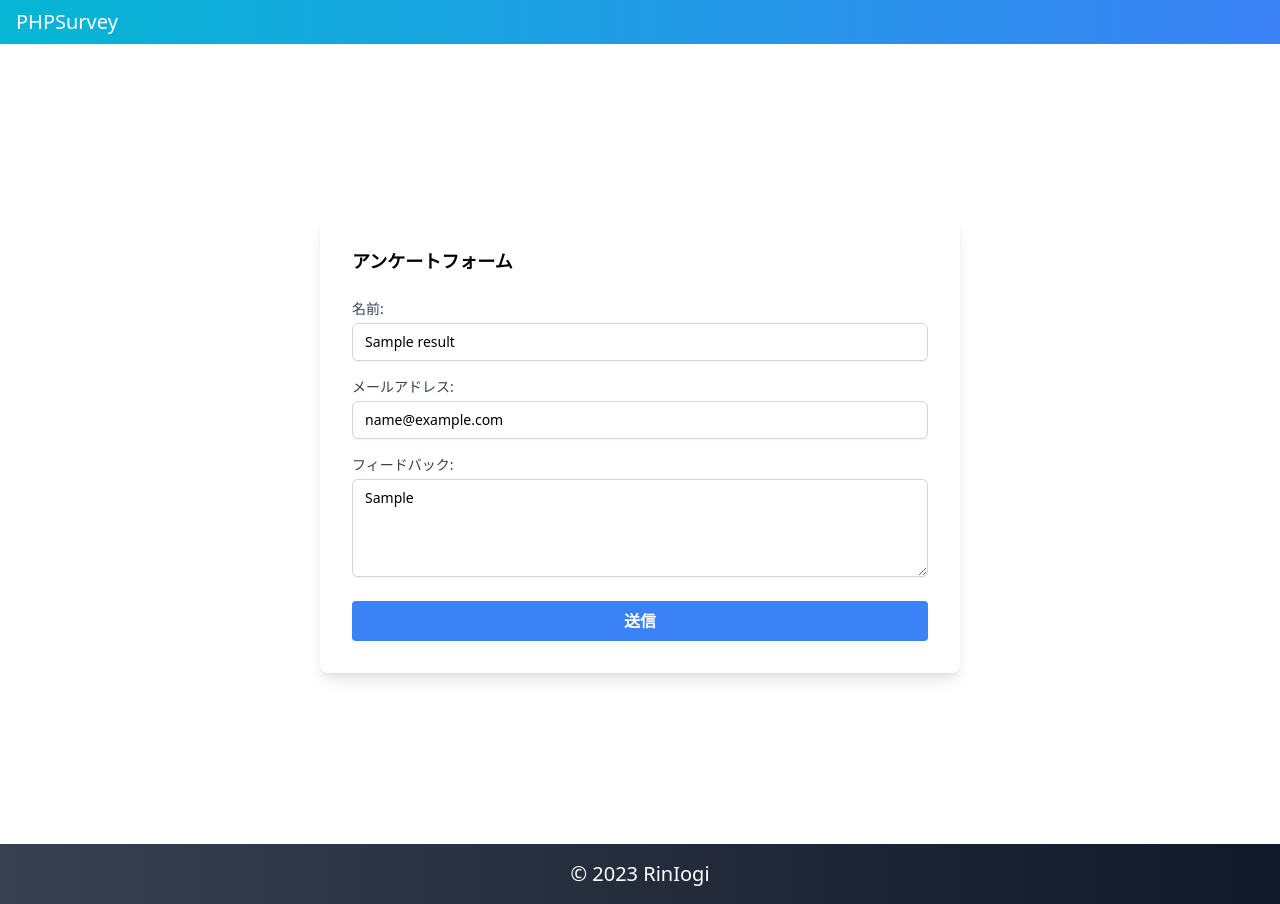
After one commit to rintarotagami/phpSurvey, a PHP site: page /detail.php?id=1 in a window 1280 px wide. The commit adds this page. Run offline with PHP 8.4, Linux system fonts and the light colour scheme; tables that the repository leaves empty hold one stand-in row (values such as "Sample post"); some libraries are stand-ins or nearby versions.

Commit message:
更新・削除の追加

```diff
--- /dev/null
+++ b/src/detail.php
@@ -0,0 +1,85 @@
+<?php
+
+$id = $_GET["id"]; //GET
+
+include("funcs.php");
+$pdo = db_conn();
+
+//２．データ登録SQL作成
+$sql = "SELECT * FROM survey_results WHERE id=:id";
+$stmt = $pdo->prepare($sql);
+$stmt->bindValue(':id', $id, PDO::PARAM_INT);  //Integer（数値の場合 PDO::PARAM_INT)
+$status = $stmt->execute();
+
+//３．データ表示
+// $values = "";
+if($status==false) {
+  sql_error($stmt);
+}
+
+//全データ取得
+$row = $stmt->fetch();
+// $values =  $stmt->fetchAll(PDO::FETCH_ASSOC); //PDO::FETCH_ASSOC[カラム名のみで取得できるモード]
+// $json = json_encode($values,JSON_UNESCAPED_UNICODE);
+?>
+<!--
+２．HTML
+以下にindex.phpのHTMLをまるっと貼り付ける！
+理由：入力項目は「登録/更新」はほぼ同じになるからです。
+※form要素 input type="hidden" name="id" を１項目追加（非表示項目）
+※form要素 action="update.php"に変更
+※input要素 value="ここに変数埋め込み"
+-->
+
+<!DOCTYPE html>
+<html lang="en">
+
+<head>
+    <meta charset="UTF-8">
+    <meta name="viewport" content="width=device-width, initial-scale=1.0">
+    <title>Rin's Survey</title>
+    <script src="https://cdn.tailwindcss.com"></script>
+</head>
+
+<body>
+    <header class="w-full px-4 py-2 bg-gradient-to-r from-cyan-500 to-blue-500 flex items-center justify-between">
+        <div class="flex items-center justify-start">
+            <Hamburger />
+            <div class="logo">
+                <span class="text-white text-xl">PHPSurvey</span>
+            </div>
+        </div>
+        <div class="flex-grow flex items-center justify-center">
+            <SearchBar />
+        </div>
+        <div class="flex items-center justify-end">
+            <ProfileToggleButton />
+            <ConfigButton />
+        </div>
+    </header>
+
+    <div class="w-full h-screen flex justify-center items-center">
+        <form action="update.php" method="post" class="w-1/2 bg-white p-8 rounded-lg shadow-lg">
+            <h2 class="text-lg font-bold mb-6">アンケートフォーム</h2>
+            <div class="mb-4">
+                <label for="name" class="block text-sm font-medium text-gray-700">名前:</label>
+                <input value="<?=$row["name"]?>" type="text" id="name" name="name" required class="mt-1 block w-full px-3 py-2 border border-gray-300 rounded-md shadow-sm focus:outline-none focus:ring-indigo-500 focus:border-indigo-500 sm:text-sm">
+            </div>
+            <div class="mb-4">
+                <label for="email" class="block text-sm font-medium text-gray-700">メールアドレス:</label>
+                <input value="<?=$row["email"]?>" type="email" id="email" name="email" required class="mt-1 block w-full px-3 py-2 border border-gray-300 rounded-md shadow-sm focus:outline-none focus:ring-indigo-500 focus:border-indigo-500 sm:text-sm">
+            </div>
+            <div class="mb-6">
+                <label for="feedback" class="block text-sm font-medium text-gray-700">フィードバック:</label>
+                <textarea id="feedback" name="feedback" rows="4" required class="mt-1 block w-full px-3 py-2 border border-gray-300 rounded-md shadow-sm focus:outline-none focus:ring-indigo-500 focus:border-indigo-500 sm:text-sm"><?=$row["feedback"]?></textarea>
+            </div>
+            <input type="hidden" name="id" value="<?=$row["id"]?>">
+            <button type="submit" class="w-full bg-blue-500 hover:bg-blue-700 text-white font-bold py-2 px-4 rounded focus:outline-none focus:shadow-outline">送信</button>
+        </form>
+    </div>
+    <footer class="w-full p-4 bg-gradient-to-r from-gray-700 to-gray-900">
+        <p class="text-white text-center text-xl">© 2023 RinIogi</p>
+    </footer>
+</body>
+
+</html>
--- a/src/funcs.php
+++ b/src/funcs.php
@@ -9,14 +9,14 @@ function h($str)
 function db_conn()
 {
     try {
-        // $db_name = "phpsurvey";    //データベース名
-        // $db_id   = "root";      //アカウント名
-        // $db_pw   = "";          //パスワード：XAMPPはパスワード無し or MAMPはパスワード"root"に修正してください。
-        // $db_host = "localhost"; //DBホスト
-        $db_name = "rin-study_survey";    //さくらのサーバー_データベース名
-        $db_id   = "rin-study";      //さくらのサーバー_アカウント名
-        $db_pw   = "kayukanoyuka2525";          //さくらのサーバー_パスワード
-        $db_host = "mysql57.rin-study.sakura.ne.jp"; //さくらのサーバー_DBホスト
+        $db_name = "phpsurvey";    //データベース名
+        $db_id   = "root";      //アカウント名
+        $db_pw   = "";          //パスワード：XAMPPはパスワード無し or MAMPはパスワード"root"に修正してください。
+        $db_host = "localhost"; //DBホスト
+        // $db_name = "rin-study_survey";    //さくらのサーバー_データベース名
+        // $db_id   = "rin-study";      //さくらのサーバー_アカウント名
+        // $db_pw   = "kayukanoyuka2525";          //さくらのサーバー_パスワード
+        // $db_host = "mysql57.rin-study.sakura.ne.jp"; //さくらのサーバー_DBホスト
         return new PDO('mysql:dbname=' . $db_name . ';charset=utf8;host=' . $db_host, $db_id, $db_pw);
     } catch (PDOException $e) {
         exit('DB Connection Error:' . $e->getMessage());
--- a/src/index.php
+++ b/src/index.php
@@ -13,7 +13,7 @@
         <div class="flex items-center justify-start">
             <Hamburger />
             <div class="logo">
-                <span class="text-white text-xl">WithOutput</span>
+                <span class="text-white text-xl">PHPSurvey</span>
             </div>
         </div>
         <div class="flex-grow flex items-center justify-center">
--- a/src/surveyConfirmed.php
+++ b/src/surveyConfirmed.php
@@ -52,7 +52,7 @@
             </table>
             <p class="text-sm text-gray-700 mb-4">ご協力ありがとうございました。</p>
             <div class="mt-8">
-                <a href="survey.php" class="inline-block bg-blue-500 hover:bg-blue-700 text-white font-bold py-2 px-4 rounded focus:outline-none focus:shadow-outline">別の回答を出す</a>
+                <a href="index.php" class="inline-block bg-blue-500 hover:bg-blue-700 text-white font-bold py-2 px-4 rounded focus:outline-none focus:shadow-outline">別の回答を出す</a>
             </div>
             <div class="mt-8">
                 <a href="read.php" class="inline-block bg-blue-500 hover:bg-blue-700 text-white font-bold py-2 px-4 rounded focus:outline-none focus:shadow-outline">回答一覧を表示</a>
```
Also changed, not shown: src/delete.php (added, +20 -0 lines), src/read.php (+12 -7 lines), src/update.php (added, +27 -0 lines).
